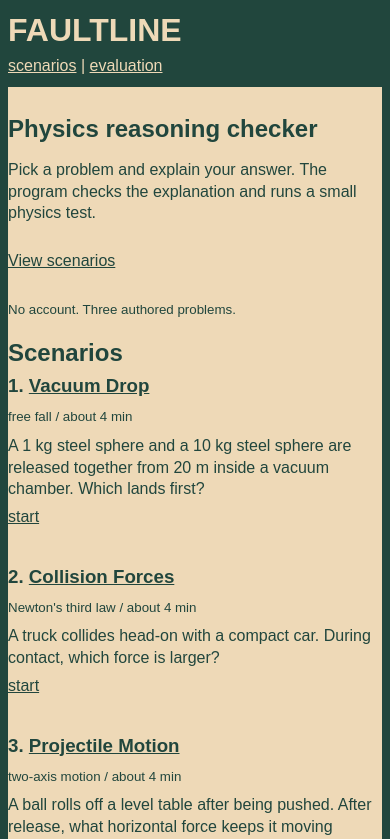
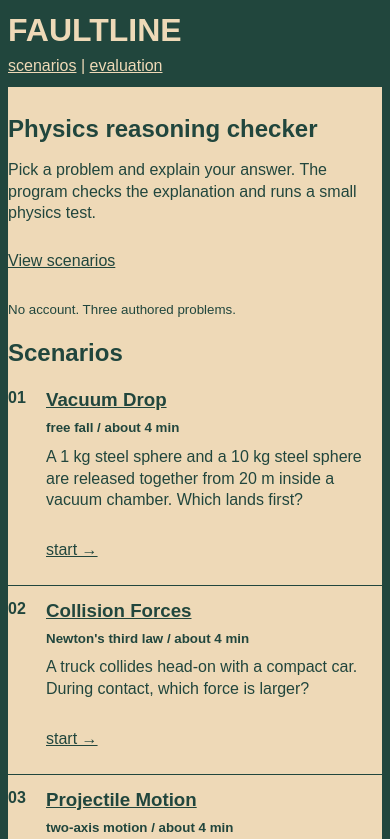
Before and after one commit to nirvairsndhu/faultline-learning, a Next.js app: page / in a window 390 px wide. Shown: the top 839 px of the page. Built offline with nearby package versions, Linux system fonts and the light colour scheme.

Commit message:
feat: strengthen learning interface hierarchy

```diff
--- a/app/globals.css
+++ b/app/globals.css
@@ -82,6 +82,26 @@ header nav {
   accent-color: var(--manila);
 }
 
+.learning-header {
+  position: sticky;
+  z-index: 10;
+  top: 0;
+  display: grid;
+  grid-template-columns: auto minmax(180px, 1fr) auto;
+  gap: 18px;
+  align-items: center;
+}
+
+.learning-header h1,
+.learning-header p {
+  margin: 0;
+}
+
+.pack-summary {
+  padding-bottom: 12px;
+  border-bottom: 3px double var(--bottle);
+}
+
 section {
   margin: 20px 0;
 }
@@ -140,19 +160,48 @@ a:active {
 }
 
 .scenario-list li {
-  margin: 0 0 24px;
-  padding: 0 0 16px;
+  display: grid;
+  grid-template-columns: 30px minmax(0, 1fr) auto;
+  gap: 10px;
+  align-items: start;
+  margin: 0;
+  padding: 14px 0;
+  border-bottom: 1px solid var(--bottle);
 }
 
-.scenario-list h3,
+.scenario-list h3 {
+  margin: 0 0 5px;
+}
+
 .scenario-list p {
   margin: 4px 0 8px;
+}
+
+.scenario-index {
+  font-weight: bold;
+}
+
+.scenario-meta {
+  font-weight: bold;
+}
+
+.scenario-start {
+  min-height: 42px;
+  display: flex;
+  align-items: center;
+  white-space: nowrap;
 }
 
 .stage {
   padding: 10px;
   border: 1px solid var(--bottle);
   background: var(--manila);
+}
+
+.stage > h3:first-child {
+  margin-top: 0;
+  padding-bottom: 8px;
+  border-bottom: 1px solid var(--bottle);
 }
 
 fieldset {
@@ -235,6 +284,13 @@ button:active:not(:disabled) {
   color: var(--bottle);
   background: var(--manila);
   border-style: dashed;
+}
+
+.simulation-controls {
+  display: flex;
+  flex-wrap: wrap;
+  gap: 8px;
+  margin: 10px 0;
 }
 
 button:focus-visible,
@@ -323,12 +379,15 @@ tbody tr:hover th {
 .error {
   color: var(--bottle);
   font-weight: bold;
-  text-decoration: underline wavy;
+  padding-left: 8px;
+  border-left: 4px dashed var(--bottle);
 }
 
 .success {
   color: var(--bottle);
   font-weight: bold;
+  padding-left: 8px;
+  border-left: 4px double var(--bottle);
 }
 
 .success-box {
@@ -404,6 +463,14 @@ footer p {
     width: 100%;
   }
 
+  .simulation-controls {
+    display: grid;
+  }
+
+  .simulation-controls button {
+    width: 100%;
+  }
+
   dl {
     display: block;
   }
@@ -429,6 +496,23 @@ footer p {
   .home-intro {
     position: static;
   }
+
+  .scenario-list li {
+    grid-template-columns: 28px minmax(0, 1fr);
+  }
+
+  .scenario-start {
+    grid-column: 2;
+  }
+
+  .learning-header {
+    position: static;
+    display: block;
+  }
+
+  .learning-header .progress-status {
+    margin: 8px 0;
+  }
 }
 
 @media (prefers-reduced-motion: reduce) {
@@ -436,3 +520,40 @@ footer p {
     scroll-behavior: auto;
   }
 }
+
+@media print {
+  html,
+  body,
+  main {
+    background: var(--manila);
+    color: var(--bottle);
+  }
+
+  body {
+    print-color-adjust: exact;
+  }
+
+  main {
+    width: 100%;
+    min-height: 0;
+  }
+
+  header {
+    position: static;
+    background: var(--manila);
+    color: var(--bottle);
+    border-bottom: 2px solid var(--bottle);
+  }
+
+  header a {
+    color: var(--bottle);
+  }
+
+  nav,
+  footer,
+  button,
+  progress,
+  .report-page details {
+    display: none;
+  }
+}
--- a/app/page.jsx
+++ b/app/page.jsx
@@ -34,10 +34,13 @@ export default function Home() {
             <ol className="scenario-list" aria-label="Physics scenarios">
               {PACKS.map((pack, index) => (
                 <li key={pack.id}>
-                  <h3>{index + 1}. <Link href={`/learn/${pack.id}`}>{pack.title}</Link></h3>
-                  <p><small>{scenarioMeta[pack.id]}</small></p>
-                  <p>{pack.problem}</p>
-                  <Link href={`/learn/${pack.id}`}>start</Link>
+                  <span className="scenario-index">0{index + 1}</span>
+                  <div className="scenario-info">
+                    <h3><Link href={`/learn/${pack.id}`}>{pack.title}</Link></h3>
+                    <p className="scenario-meta"><small>{scenarioMeta[pack.id]}</small></p>
+                    <p>{pack.problem}</p>
+                  </div>
+                  <Link className="scenario-start" href={`/learn/${pack.id}`}>start →</Link>
                 </li>
               ))}
             </ol>
--- a/app/report/[sessionId]/page.jsx
+++ b/app/report/[sessionId]/page.jsx
@@ -6,7 +6,7 @@ export default async function Report({ params }) {
 
   return (
     <>
-      <main>
+      <main className="report-page">
         <header>
           <h1>FAULTLINE / anonymous report</h1>
           <p><Link href="/">home</Link></p>
```
Also changed, not shown: components/FaultlineApp.jsx (+14 -4 lines), components/LearningParts.jsx (+5 -2 lines), 1 other file (tests, documents, lock files or other folders).
